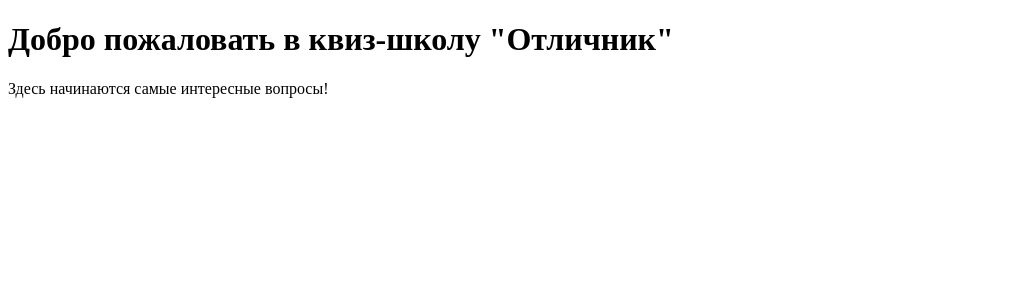
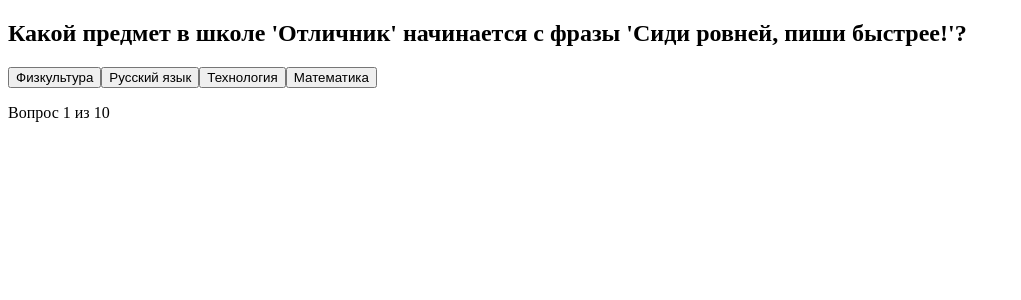
Before and after one commit to Slv-star/otlichnik-next-app, a Next.js app: page / in a window 1280 px wide. Shown: the top 300 px of the page, without its empty margins (0-1021 px from the left). Built offline with nearby package versions, Linux system fonts and the light colour scheme.

Commit message:
Update index.tsx

```diff
--- a/pages/index.tsx
+++ b/pages/index.tsx
@@ -1,10 +1,180 @@
-import React from 'react';
+import React, { useState } from "react";
 
-export default function Home() {
+// Quiz data with questions, options, and answers
+const quizData = [
+  {
+    question: "Какой предмет в школе 'Отличник' начинается с фразы 'Сиди ровней, пиши быстрее!'?",
+    options: ["Физкультура", "Русский язык", "Технология", "Математика"],
+    answer: 1,
+  },
+  {
+    question: "Какой предмет преподаёт директор?",
+    options: [
+      "Как стать директором",
+      "Перемены",
+      "Искусство строгости",
+      "Он только наблюдает. Всегда. Везде."
+    ],
+    answer: 3,
+  },
+  {
+    question: "Что продаётся на благотворительной ярмарке школы 'Отличник'?",
+    options: [
+      "Контрольные по математике",
+      "Волшебные пятёрки",
+      "Футболки, ручки, шоперы, магниты",
+      "Котлеты из столовки"
+    ],
+    answer: 2,
+  },
+  {
+    question: "Какой девиз идеально подойдёт для ученика 'Отличника'?",
+    options: [
+      "Ученье — свет, а лень — двигатель прогресса",
+      "Пятёрки — это стиль жизни",
+      "Пропустил — пересдал, проспал — повторил",
+      "Главное — участие"
+    ],
+    answer: 1,
+  },
+  {
+    question: "Как попасть в 'Отличник'?",
+    options: [
+      "Сдать супер-экзамен",
+      "Купить ручку на ярмарке",
+      "Просто захотеть учиться",
+      "Перепрыгнуть через лужу у входа и трижды сказать 'пятёрка'"
+    ],
+    answer: 2,
+  },
+  {
+    question: "Сколько стоит ручка с надписью 'Сиди ровней, пиши быстрее!'?",
+    options: ["Бесплатно, если сидишь прямо", "100 руб.", "200 руб.", "500 баллов уважения"],
+    answer: 2,
+  },
+  {
+    question: "Что означает надпись 'Я ❤️ Отличник' на футболке?",
+    options: [
+      "Это признание любви к учёбе",
+      "Это кодовая фраза для пятёрки",
+      "Это лозунг участников ярмарки",
+      "Все вышеперечисленное"
+    ],
+    answer: 3,
+  },
+  {
+    question: "Какой предмет чаще всего теряется на переменах?",
+    options: ["Настроение", "Пенал", "Ручка 'Отличник'", "Домашка"],
+    answer: 2,
+  },
+  {
+    question: "Какая суперспособность у футболки 'Отличник'?",
+    options: [
+      "Делает носителя отличником",
+      "Ты становишься невидимкой на уроках",
+      "Светится на проверках тетрадей",
+      "Даёт иммунитет от контрольных"
+    ],
+    answer: 0,
+  },
+  {
+    question: "Кто может прийти на ярмарку школы 'Отличник'?",
+    options: [
+      "Только круглые отличники",
+      "Родители учеников",
+      "Все желающие!",
+      "Только любители капибар"
+    ],
+    answer: 2,
+  },
+];
+
+export default function App() {
+  // State for tracking current question, score, and whether to show results
+  const [current, setCurrent] = useState(0);
+  const [score, setScore] = useState(0);
+  const [showResult, setShowResult] = useState(false);
+  const [selectedOption, setSelectedOption] = useState<number | null>(null);
+  const [isAnimating, setIsAnimating] = useState(false);
+
+  // Handle answer selection
+  const handleAnswer = (index: number) => {
+    setSelectedOption(index);
+    setIsAnimating(true);
+
+    // Delay to show the selected answer before moving to next question
+    setTimeout(() => {
+      // Check if current index is valid before accessing
+      const currentQuestionData = current < quizData.length ? quizData[current] : null;
+      if (currentQuestionData && index === currentQuestionData.answer) {
+        setScore(score + 1);
+      }
+
+      const next = current + 1;
+      if (next < quizData.length) {
+        setCurrent(next);
+        setSelectedOption(null);
+      } else {
+        setShowResult(true);
+      }
+      setIsAnimating(false);
+    }, 500);
+  };
+
+  // Get personalized result message based on score
+  const getResult = () => {
+    if (score === 10) return "Легенда 'Отличника' 🎓 — ты король дневника и душа ярмарки!";
+    if (score >= 8) return "Гордость школы ✨ — почти всё знаешь, даже без шпаргалок!";
+    if (score >= 5) return "Скрытый отличник 😉 — ты на пути к вершине!";
+    if (score >= 2) return "Гость ярмарки 🛍️ — но явно с чувством юмора!";
+    return "Капибара-путешественник 🦫 — тебе просто весело!";
+  };
+
+  // Restart the quiz
+  const restartQuiz = () => {
+    setCurrent(0);
+    setScore(0);
+    setShowResult(false);
+    setSelectedOption(null);
+  };
+
+  // Calculate progress percentage
+  const progressPercentage = ((current) / quizData.length) * 100;
+
+  // Make sure we have a valid current question
+  const currentQuestion = current < quizData.length ? quizData[current] : null;
+
   return (
-    <main>
-      <h1>Добро пожаловать в квиз-школу "Отличник"</h1>
-      <p>Здесь начинаются самые интересные вопросы!</p>
-    </main>
+    <div className="quiz-container">
+      {showResult ? (
+        <div className="result">
+          <h2>Ваш результат:</h2>
+          <p>{getResult()}</p>
+          <p>Ваш счёт: {score} из {quizData.length}</p>
+          <button onClick={restartQuiz}>Попробовать снова</button>
+        </div>
+      ) : currentQuestion ? (
+        <div className="question-container">
+          <h2>{currentQuestion.question}</h2>
+          <div className="options">
+            {currentQuestion.options.map((option, index) => (
+              <button
+                key={index}
+                onClick={() => handleAnswer(index)}
+                className={`option-button ${selectedOption === index ? "selected" : ""}`}
+              >
+                {option}
+              </button>
+            ))}
+          </div>
+          <div className="progress">
+            <p>Вопрос {current + 1} из {quizData.length}</p>
+            <div className="progress-bar" style={{ width: `${progressPercentage}%` }}></div>
+          </div>
+        </div>
+      ) : (
+        <p>Загрузка...</p>
+      )}
+    </div>
   );
 }
```
